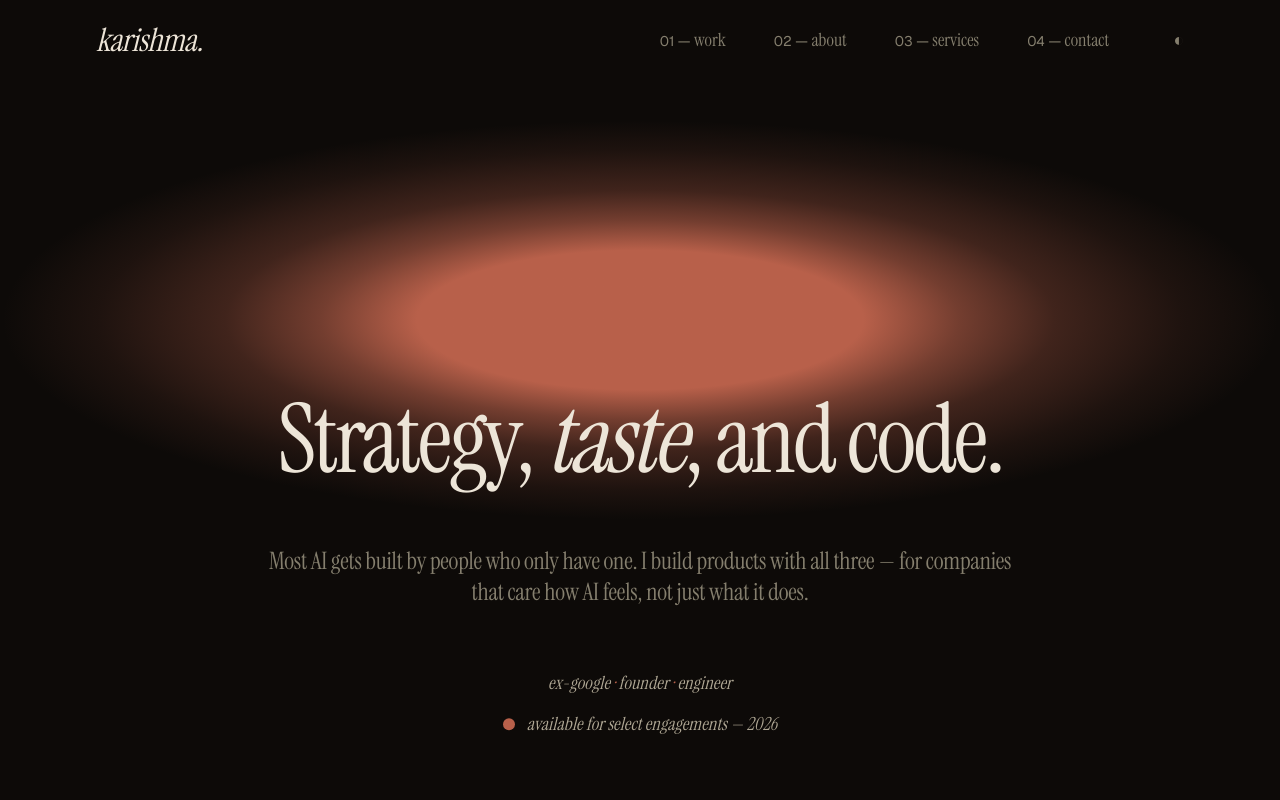
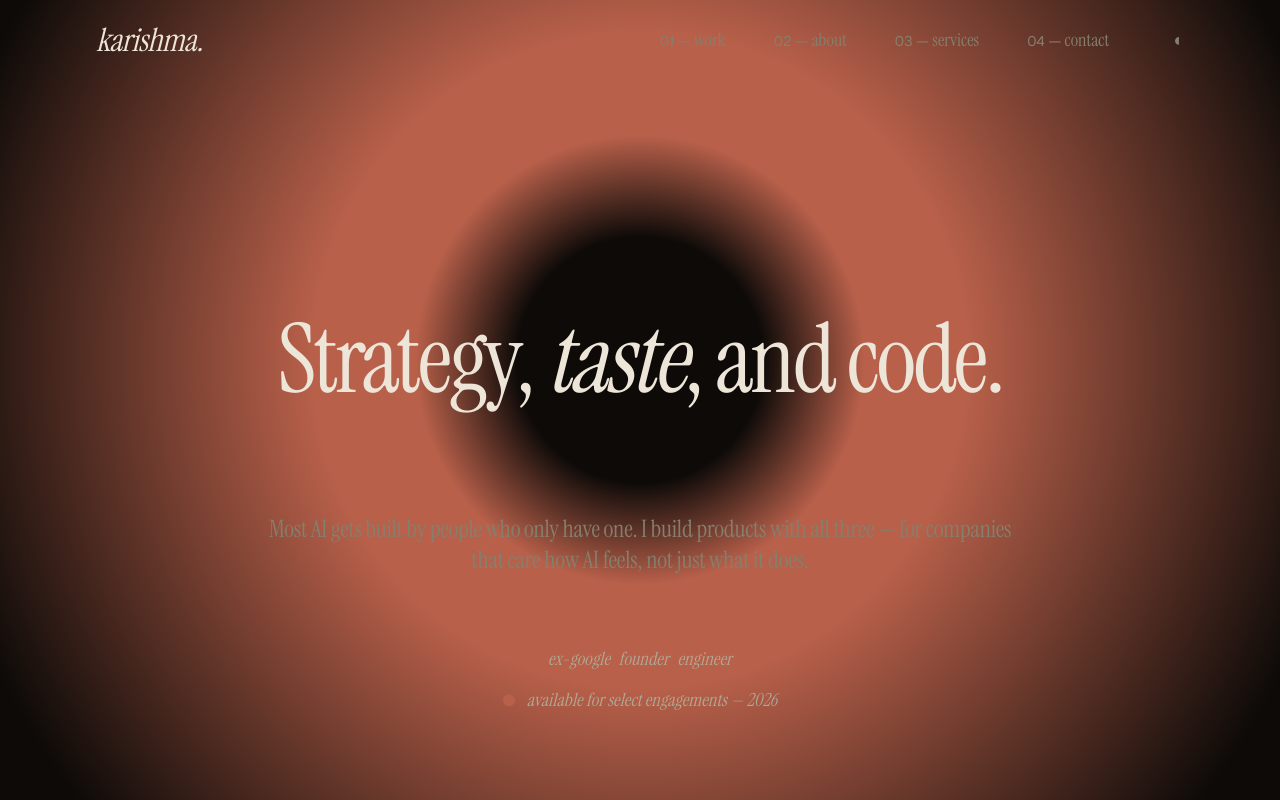
Before and after one commit to karishmacdewan/karishma-portfolio, a Next.js app: page / in a window 1280 px wide. Shown: the top 800 px of the page. Built offline with nearby package versions, Linux system fonts and the light colour scheme.

Commit message:
step 5.3: halo inverted - dark core, warm ring, text within the void

```diff
--- a/app/page.tsx
+++ b/app/page.tsx
@@ -6,24 +6,32 @@ import { useEffect, useState } from "react";
 const EASE_OUT_SOFT: [number, number, number, number] = [0.22, 1, 0.36, 1];
 const HALO_EASE: [number, number, number, number] = [0.32, 0.72, 0.24, 1];
 
-// Halo ellipse: 50vw wide, 25vh tall at base scale. Wider-than-tall so it
-// reaches the horizontal edges of the viewport (immersive halo) while
-// leaving the lower half of the hero clear for qualifier/cluster.
+// Halo: a circular gradient painted as a ring (eclipse, not sun).
+// Base radius 80vw — with the 12/22/32/70/100 stops below, this puts the
+// ring peak's outer edge at ~32% × 80vw = ~25vw from centre (a ring whose
+// visible diameter reads as ~50% of viewport width), and the outer fade
+// completes at 70% × 80vw = 56vw from centre — just past the horizontal
+// edge, so the corners of the viewport settle cleanly on background.
 const HALO_BASE = 1.0;
 const HALO_PULSE_HIGH = 1.05;
 const HALO_PULSE_LOW = 0.95;
 
 function haloGradient(scale: number): string {
-  const rx = 50 * scale;
-  const ry = 25 * scale;
+  const r = 80 * scale;
   return [
-    `radial-gradient(ellipse ${rx}vw ${ry}vh at 50% 40%,`,
-    ` var(--accent) 0%,`,
-    ` var(--accent) 35%,`,
-    ` color-mix(in oklab, var(--accent) 60%, transparent) 50%,`,
-    ` color-mix(in oklab, var(--accent) 30%, transparent) 65%,`,
-    ` color-mix(in oklab, var(--accent) 10%, transparent) 85%,`,
-    ` transparent 100%)`,
+    `radial-gradient(circle ${r}vw at 50% 45%,`,
+    // Dark core (void) — var(--background) fills 0–12% of the radius so
+    // the hero text sits inside a quiet centre.
+    ` var(--background) 0%,`,
+    ` var(--background) 12%,`,
+    // Transition into the warm ring.
+    // Ring peak — solid accent from 22–32%.
+    ` var(--accent) 22%,`,
+    ` var(--accent) 32%,`,
+    // Fade back into background. Linear interpolation between these two
+    // stops handles the falloff.
+    ` var(--background) 70%,`,
+    ` var(--background) 100%)`,
   ].join("");
 }
 
@@ -49,9 +57,9 @@ function readIntroState(): IntroState {
 export default function HomePage() {
   const [{ skipIntro, prefersReducedMotion }] = useState(readIntroState);
 
-  // A single scale value drives both ellipse radii. 0 at SSR/first paint
-  // keeps HTML deterministic across server and client; the effect below
-  // either snaps to 1.0 or animates to it.
+  // Single scale value drives the entire gradient. 0 on SSR + first paint
+  // renders a zero-radius (invisible) halo, so the HTML is deterministic
+  // across server and client.
   const haloScale = useMotionValue(0);
   const haloBackgroundImage = useTransform(haloScale, haloGradient);
 
@@ -66,9 +74,6 @@ export default function HomePage() {
 
     const startPulse = () => {
       if (prefersReducedMotion) return;
-      // base → high → base → low → base over 7s. Ease-in-out on each
-      // segment gives it the rest/expand/rest/contract/rest cadence of
-      // slow breathing.
       pulseControls = animate(
         haloScale,
         [HALO_BASE, HALO_PULSE_HIGH, HALO_BASE, HALO_PULSE_LOW, HALO_BASE],
@@ -125,21 +130,20 @@ export default function HomePage() {
 
   return (
     <section className="relative h-screen min-h-screen overflow-hidden">
-      {/* Halo — ellipse gradient, centered at (50%, 40%). Wider than tall
-          so it reaches horizontal viewport edges while leaving the lower
-          half of the hero clear. */}
+      {/* Halo — dark core surrounded by a warm accent ring, fading back
+          to background. Painted via backgroundImage on an inset-0 layer
+          so its transparent outer zone shows the body's background. */}
       <motion.div
         className="absolute inset-0 pointer-events-none"
         style={{ backgroundImage: haloBackgroundImage }}
         aria-hidden="true"
       />
 
-      {/* Primary claim — vertical center at 55vh, top edge ~50vh enters
-          the halo's lower falloff. All centering on the outer wrapper +
-          inner block keeps it bulletproof against max-width edge cases. */}
+      {/* Primary claim — vertical centre at 45vh, inside the dark core.
+          The warm ring wraps around the text like an aura. */}
       <div
         className="absolute inset-x-0 px-8 z-10"
-        style={{ top: "55vh", transform: "translateY(-50%)" }}
+        style={{ top: "45vh", transform: "translateY(-50%)" }}
       >
         <motion.h1
           variants={lineVariants}
@@ -162,11 +166,10 @@ export default function HomePage() {
         </motion.h1>
       </div>
 
-      {/* Qualifier — 72vh, outside the ellipse's vertical reach (ellipse
-          bottom is ~65vh), so it sits on clean background. */}
+      {/* Qualifier — 68vh, past the outer fade, on clean background. */}
       <div
         className="absolute inset-x-0 px-8 z-10"
-        style={{ top: "72vh", transform: "translateY(-50%)" }}
+        style={{ top: "68vh", transform: "translateY(-50%)" }}
       >
         <motion.p
           initial={{ opacity: 0, y: 12 }}
@@ -180,10 +183,10 @@ export default function HomePage() {
         </motion.p>
       </div>
 
-      {/* Credibility cluster — 88vh, fully outside the halo. */}
+      {/* Credibility cluster — 85vh, fully on background. */}
       <div
         className="absolute inset-x-0 px-8 z-10 flex flex-col items-center gap-3"
-        style={{ top: "88vh", transform: "translateY(-50%)" }}
+        style={{ top: "85vh", transform: "translateY(-50%)" }}
       >
         <motion.p
           initial={{ opacity: 0 }}
```
